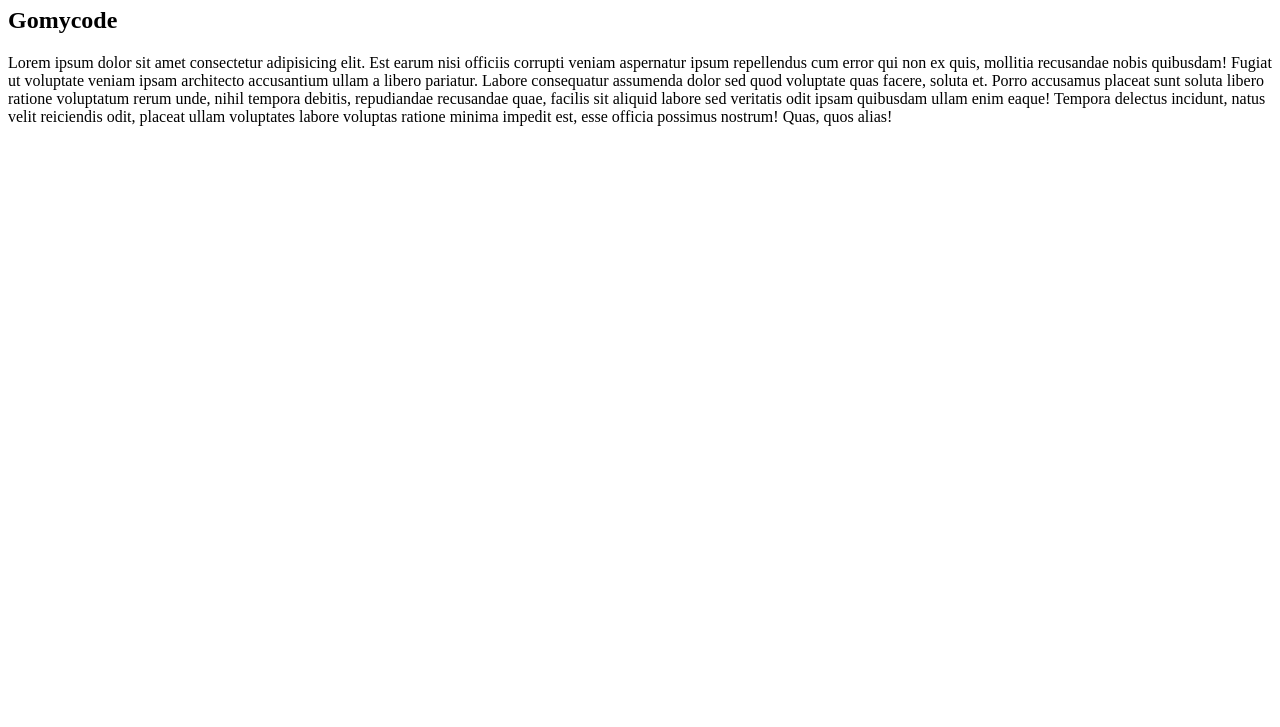
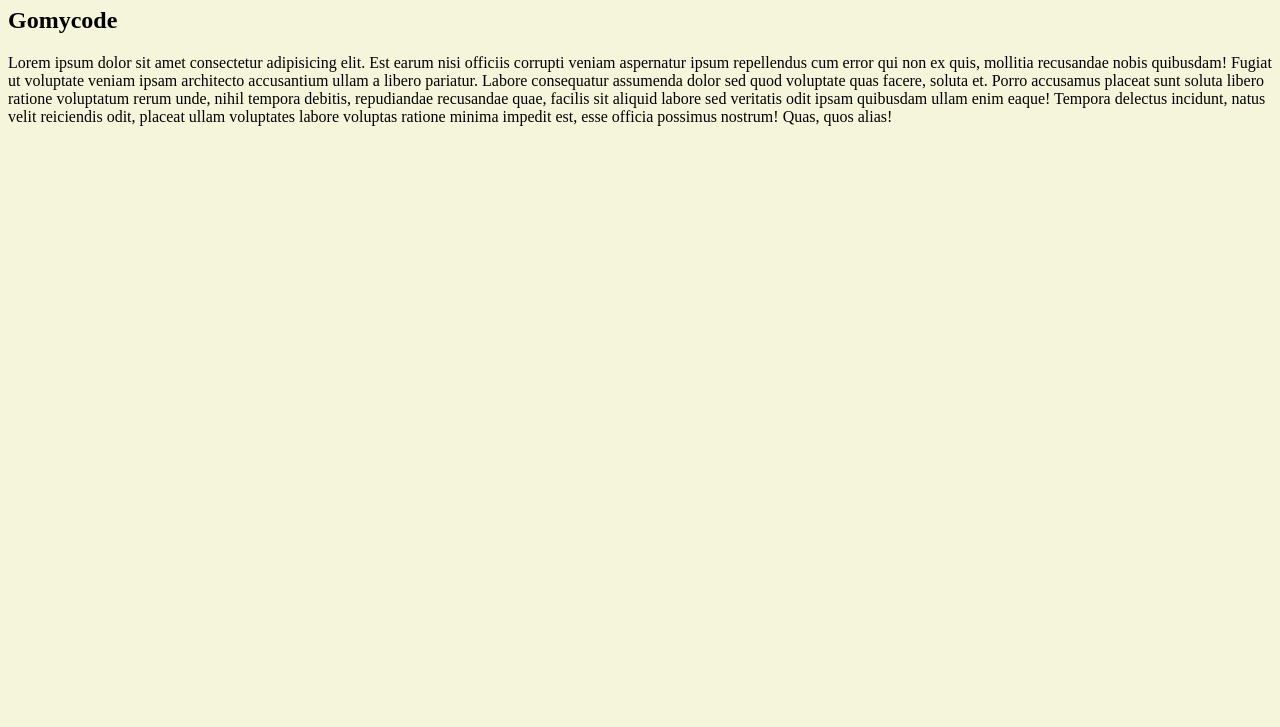
Before and after one commit to chaoukat99/introToweb4, a plain HTML site: page index.html in a window 1280 px wide. Shown: the part 73-800 px from the top of the page. Drawn offline with Linux system fonts and the light colour scheme.

Commit message:
Adding css Styling

```diff
--- a/index.html
+++ b/index.html
@@ -4,6 +4,7 @@
     <meta charset="UTF-8">
     <meta name="viewport" content="width=device-width, initial-scale=1.0">
     <title>Home</title>
+    <link rel="stylesheet" href="./style.css">
 </head>
 <body>
    <h1>Hello</h1>
--- /dev/null
+++ b/style.css
@@ -0,0 +1,3 @@
+body{
+    background-color: beige;
+}
```
